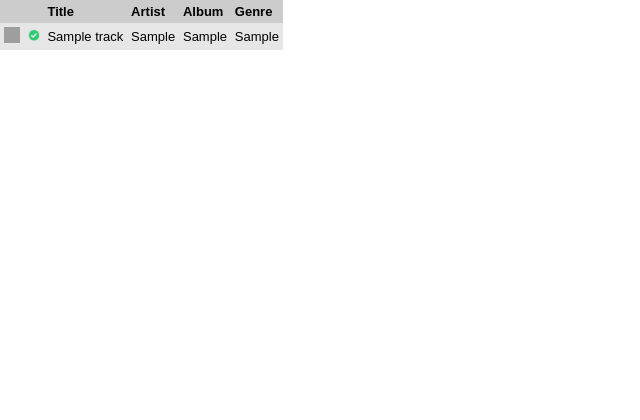
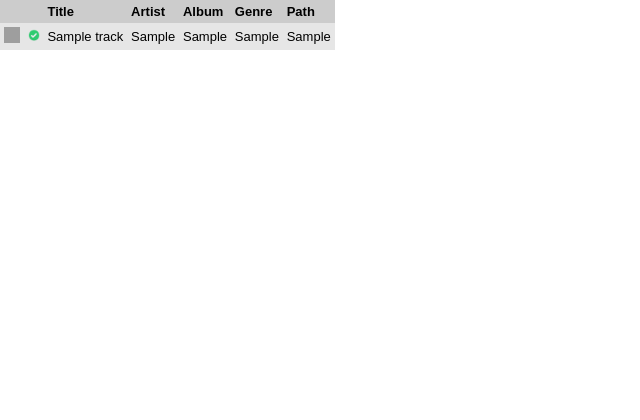
Before and after one commit to NiklasRosenstein/qu, a Flask app: page / in a window 1280 px wide. Shown: the top 420 px of the page, without its empty margins (0-640 px from the left). Run offline with Flask 2, Linux system fonts and the light colour scheme; tables that the repository leaves empty hold one stand-in row (values such as "Sample post"); grey boxes are pictures that could not be loaded.

Commit message:
add Path column

```diff
--- a/qu/web/templates/dashboard.html
+++ b/qu/web/templates/dashboard.html
@@ -24,6 +24,7 @@
 					<th onclick="sortTracks('data-track-artist')">Artist</th>
 					<th onclick="sortTracks('data-track-album')">Album</th>
 					<th onclick="sortTracks('data-track-genre')">Genre</th>
+					<th>Path</th>
 				</tr>
 				{% for track in tracks %}
 				<tr class="track" id="track-{{ track.id }}" data-track-id="{{ track.id }}"
@@ -37,6 +38,7 @@
 					<td>{{ track.artist or "" }}</td>
 					<td>{{ track.album or "" }}</td>
 					<td>{{ track.genre or "" }}</td>
+					<td>{{ track.path }}</td>
 				</tr>
 				{% endfor %}
 			</table>
```
